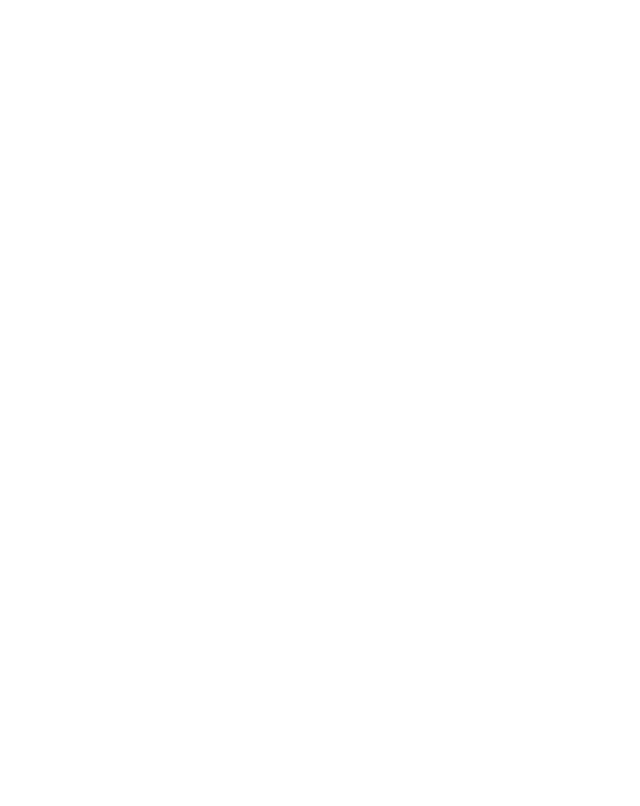
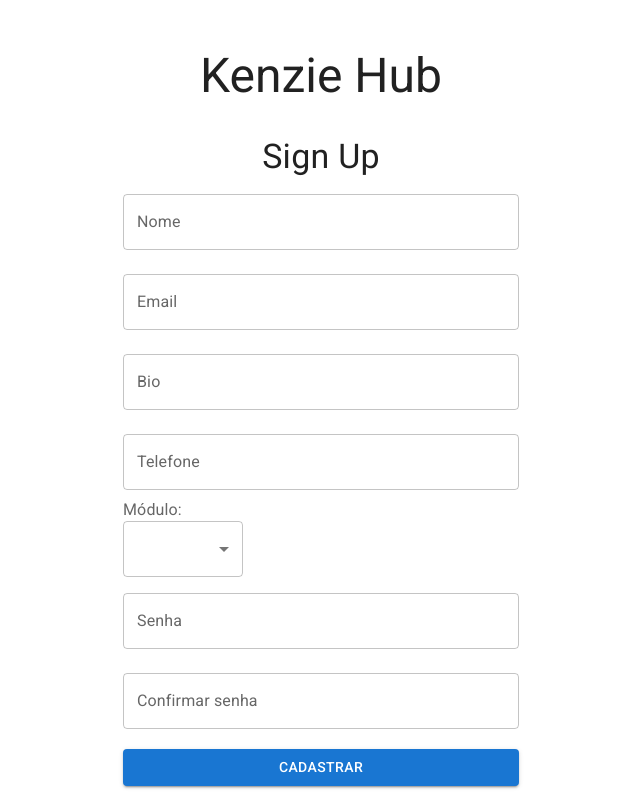
Before and after one commit to penguinuux/kenzie-hub, a React (Create React App) app: page /signup in a window 1280 px wide. Shown: the whole page, without its empty margins (319-959 px from the left). Built offline with nearby package versions, Linux system fonts and the light colour scheme.

Commit message:
feature: sign up form implemented
Added input validation in every field.
Added the sign up route.
Inputs stylized.

```diff
--- a/package.json
+++ b/package.json
@@ -14,9 +14,11 @@
     "@testing-library/user-event": "^12.1.10",
     "add": "^2.0.6",
     "axios": "^0.24.0",
+    "global": "^4.4.0",
     "react": "^17.0.2",
     "react-dom": "^17.0.2",
     "react-hook-form": "^7.20.1",
+    "react-input-mask": "^2.0.4",
     "react-router-dom": "5",
     "react-scripts": "4.0.3",
     "web-vitals": "^1.0.1",
--- a/src/pages/Login/index.jsx
+++ b/src/pages/Login/index.jsx
@@ -45,6 +45,10 @@
         history.push("/dashboard");
       })
       .catch((err) => console.log(err));
+  };
+
+  const signupButtonHandler = () => {
+    return history.push("/signup");
   };
 
   return (
@@ -114,6 +118,7 @@
             fullWidth
             variant="outlined"
             size="medium"
+            onClick={signupButtonHandler}
           >
             Cadastrar
           </Button>
--- /dev/null
+++ b/src/pages/Signup/index.jsx
@@ -0,0 +1,171 @@
+import { useHistory } from "react-router-dom";
+import { useForm } from "react-hook-form";
+import { yupResolver } from "@hookform/resolvers/yup";
+import { api } from "../../services/api";
+
+import {
+  Box,
+  Button,
+  CssBaseline,
+  Container,
+  InputLabel,
+  MenuItem,
+  Select,
+  TextField,
+  Typography,
+} from "@mui/material";
+
+import * as yup from "yup";
+
+const Signup = () => {
+  const history = useHistory();
+
+  const schema = yup.object().shape({
+    name: yup.string().required("Campo obrigatório"),
+    email: yup.string().required("Campo obrigatório").email("Email inválido"),
+    bio: yup.string().required("Campo obrigatório"),
+    contact: yup
+      .string()
+      .required("Telefone obrigatório")
+      .matches(/^([1-9]{2}) *[0-9]{4,5}-?[0-9]{4}$/, "Telefone inválido"),
+    course_module: yup.string().required("Campo obrigatório"),
+    password: yup.string().required("Senha obrigatória"),
+    passwordConfirm: yup
+      .string()
+      .oneOf([yup.ref("password"), null], "As senhas não conferem"),
+  });
+
+  const {
+    register,
+    handleSubmit,
+    formState: { errors },
+  } = useForm({
+    resolver: yupResolver(schema),
+  });
+
+  const onSubmit = (data) => {
+    delete data.passwordConfirm;
+
+    api
+      .post("/users", data)
+      .then((response) => {
+        console.log(response.data);
+        history.push("/dashboard");
+      })
+      .catch((err) => console.log(err));
+  };
+
+  const signupButtonHandler = () => {
+    return history.push("/signup");
+  };
+
+  return (
+    <>
+      <CssBaseline />
+      <Container component="main" maxWidth="xs">
+        <Box
+          sx={{
+            mt: 6,
+            display: "flex",
+            flexDirection: "column",
+            alignItems: "center",
+          }}
+        >
+          <Typography component="h1" variant="h3" sx={{ mb: 4 }}>
+            Kenzie Hub
+          </Typography>
+          <Typography component="h2" variant="h4">
+            Sign Up
+          </Typography>
+          <Box component="form" onSubmit={handleSubmit(onSubmit)}>
+            <TextField
+              error={!!errors.name}
+              helperText={errors.name?.message}
+              margin="normal"
+              fullWidth
+              placeholder="Nome"
+              label="Nome"
+              {...register("name")}
+            />
+            <TextField
+              error={!!errors.email}
+              helperText={errors.email?.message}
+              margin="normal"
+              fullWidth
+              placeholder="Email"
+              label="Email"
+              {...register("email")}
+            />
+            <TextField
+              error={!!errors.bio}
+              helperText={errors.bio?.message}
+              margin="normal"
+              fullWidth
+              placeholder="Bio"
+              label="Bio"
+              {...register("bio")}
+            />
+            <TextField
+              error={!!errors.contact}
+              helperText={errors.contact?.message}
+              margin="normal"
+              ref="phone"
+              fullWidth
+              placeholder="(99) 99999-9999"
+              label="Telefone"
+              {...register("contact")}
+            />
+            <InputLabel id="select-module">Módulo:</InputLabel>
+            <Select
+              labelId="select-module"
+              label="Módulo"
+              defaultValue=""
+              {...register("course_module")}
+              sx={{ width: 120 }}
+            >
+              <MenuItem value="">
+                <em>Nenhum</em>
+              </MenuItem>
+              <MenuItem value={"Primeiro"}>Primeiro</MenuItem>
+              <MenuItem value={"Segundo"}>Segundo</MenuItem>
+              <MenuItem value={"Terceiro"}>Terceiro</MenuItem>
+              <MenuItem value={"Quarto"}>Quarto</MenuItem>
+            </Select>
+            <TextField
+              error={!!errors.password}
+              helperText={errors.password?.message}
+              type="password"
+              margin="normal"
+              fullWidth
+              placeholder="Senha"
+              label="Senha"
+              {...register("password")}
+            />
+            <TextField
+              error={!!errors.passwordConfirm}
+              helperText={errors.passwordConfirm?.message}
+              type="password"
+              margin="normal"
+              fullWidth
+              placeholder="Confirmar senha"
+              label="Confirmar senha"
+              {...register("passwordConfirm")}
+            />
+            <Button
+              sx={{ mt: 1.5, mb: 2.5 }}
+              type="submit"
+              fullWidth
+              variant="contained"
+              size="medium"
+              onClick={signupButtonHandler}
+            >
+              Cadastrar
+            </Button>
+          </Box>
+        </Box>
+      </Container>
+    </>
+  );
+};
+
+export default Signup;
--- a/src/routes/index.jsx
+++ b/src/routes/index.jsx
@@ -1,6 +1,7 @@
 import { Switch, Route } from "react-router-dom";
 
 import Login from "../pages/Login";
+import Signup from "../pages/Signup";
 
 const Routes = () => {
   return (
@@ -8,6 +9,9 @@
       <Route exact path="/">
         <Login />
       </Route>
+      <Route path="/signup">
+        <Signup />
+      </Route>
     </Switch>
   );
 };
```
Also changed, not shown: 2 other files (tests, documents, lock files or other folders).
